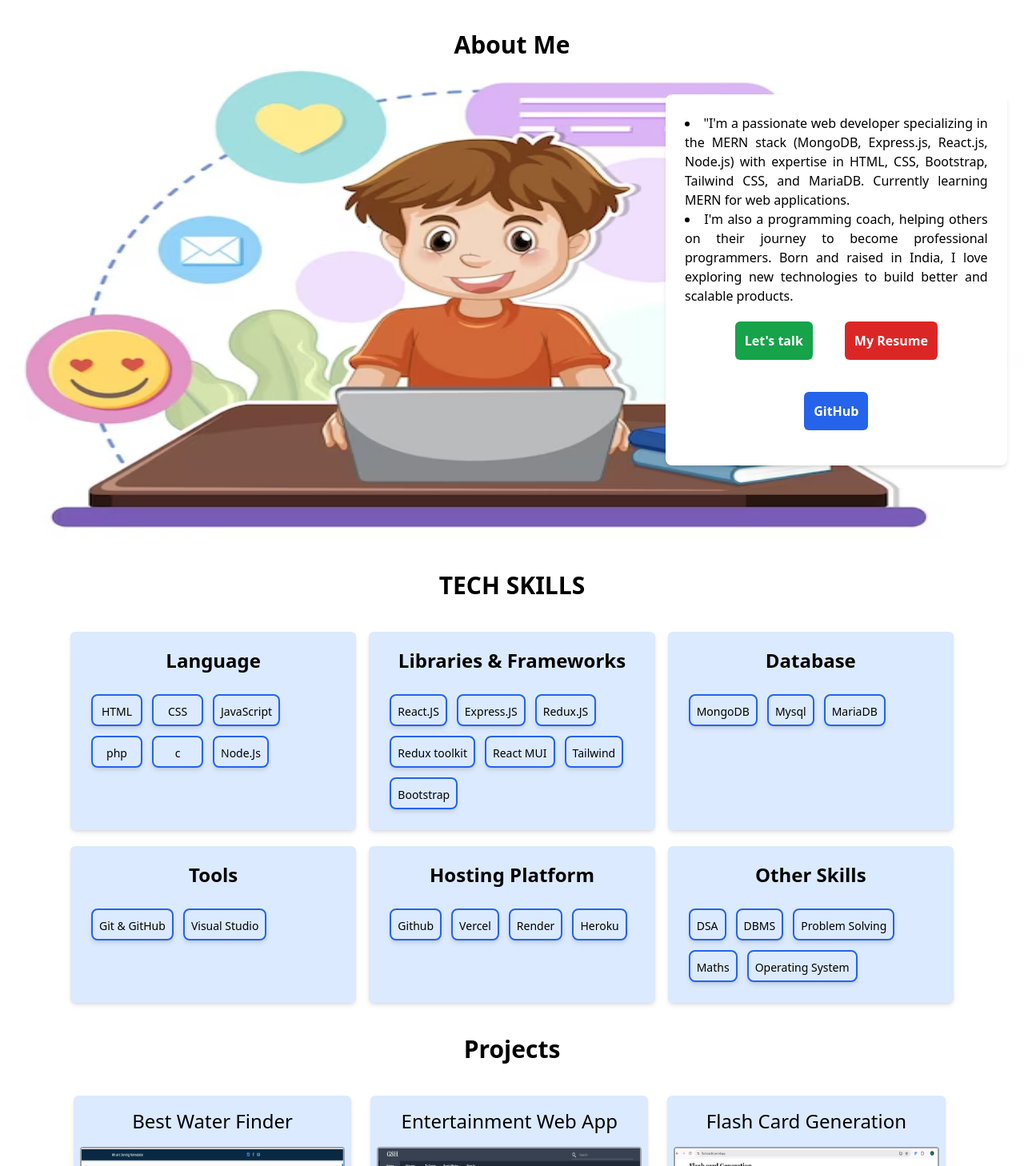
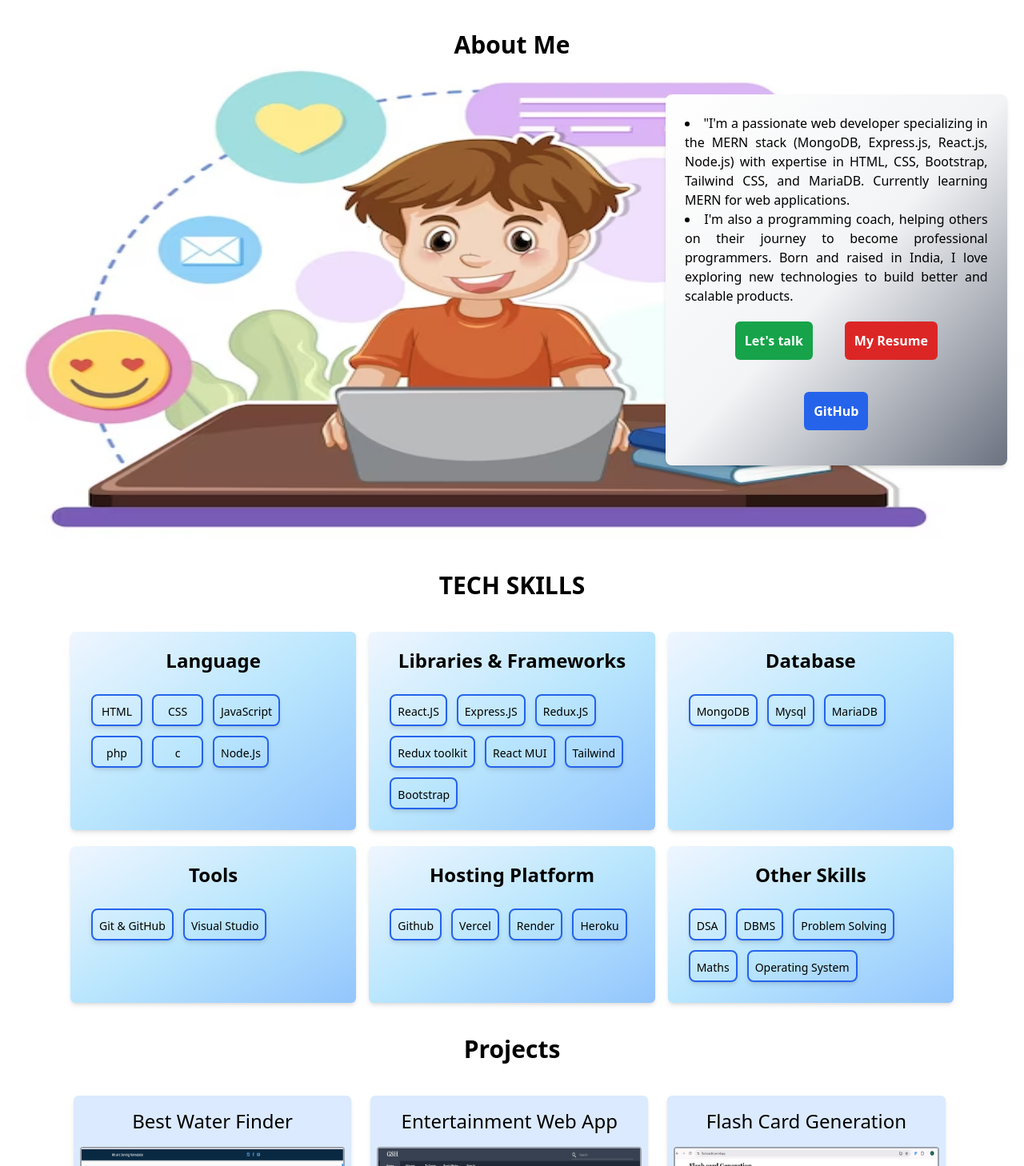
Before and after one commit to dreamboyguru/AboutMe, a React (Create React App) app: page / in a window 1280 px wide. Shown: the part 672-2130 px from the top of the page at 80% size. Built offline with nearby package versions, Linux system fonts and the light colour scheme.

Commit message:
add some css

```diff
--- a/src/components/About.js
+++ b/src/components/About.js
@@ -10,7 +10,7 @@ function About() {
 
         {/* Overlay form */}
         <div className="absolute top-20 left-0 w-1/3 h-full flex items-start ml-[65%] max-lg:ml-[55%] max-lg:w-[45%] max-md:mx-[2.5%] max-lg:top-10 max-md:w-[95%] ">
-          <div className="bg-white p-6 rounded-lg shadow-md">
+          <div className="bg-gradient-to-br from-white via-gray-100 to-gray-500 p-6 rounded-lg shadow-md">
             {/* Form content */}
 
             <form>
--- a/src/components/Contact.js
+++ b/src/components/Contact.js
@@ -6,7 +6,7 @@ function Contact() {
       <div className='h-auto mb-10'>
         <div className='px-52 max-lg:px-10'>
           <h1 className="text-3xl font-bold bg-white my-10">Contact Me</h1>
-          <div className="container flex flex-wrap bg-blue-100 py-16 rounded shadow-lg max-md:p-0">
+          <div className="container flex flex-wrap bg-gradient-to-br from-blue-50 via-blue-50 to-blue-200 py-16 rounded shadow-lg max-md:p-0">
             <div className="container px-4 py-8 flex flex-wrap justify-center max-md:px-1 max-md:w-full">
               <div className="w-full max-w-xs mx-3 mb-4 sm:w-1/6">
                 <a href="mailto:guruhanamannavar676@gmail.com" className="block text-center h-16 pt-5 bg-blue-600 hover:bg-blue-700 text-white font-bold py-2 px-4 rounded shadow-md" target="_blank" rel="noopener noreferrer">Email</a>
--- a/src/components/Footer.js
+++ b/src/components/Footer.js
@@ -3,7 +3,7 @@ import React from 'react'
 function Footer() {
   return (
     <section >
-      <div className='w-full bg-slate-900 text-white h-16 text-2xl max-md:text-lg pt-4'> Made with ❤️ by Gurusidda ©️  2024 </div>
+      <div className='w-full bg-gradient-to-tl from-gray-950 via-gray-800 to-gray-500 text-white h-16 text-2xl max-md:text-lg pt-4'> Made with ❤️ by Gurusidda ©️  2024 </div>
     </section>
   )
 }
--- a/src/components/Header.js
+++ b/src/components/Header.js
@@ -6,7 +6,7 @@ function Header() {
 
 
   return (
-    <nav className="fixed z-30 w-full bg-gray-600">
+    <nav className="fixed z-30 w-full bg-gradient-to-br from-gray-500 via-gray-700 to-gray-500">
       <div className="max-w-7xl mx-auto px-2 sm:px-6 lg:px-8">
         <div className="relative flex items-center justify-between h-16">
           <div className="absolute inset-y-0 left-0 flex items-center sm:hidden">
--- a/src/components/Skill.js
+++ b/src/components/Skill.js
@@ -9,7 +9,7 @@ function Skill() {
             <h1 className='text-3xl font-bold bg-white my-10 '>TECH SKILLS</h1>
           </div>
           <div className='flex flex-row max-md:flex-wrap justify-between pb-5'>
-            <div className='w-full md:w-1/3 pt-5 text-2xl rounded-md md:mx-2 lg:mx-2 max-md:mb-10 bg-blue-100 shadow-md'>
+            <div className='w-full md:w-1/3 pt-5 text-2xl rounded-md md:mx-2 lg:mx-2 max-md:mb-10 bg-gradient-to-br from-blue-50 via-sky-200 to-blue-300 shadow-md'>
               <div className='font-bold'>Language</div>
               <div className='flex flex-wrap p-5 md:p-5 text-lg '>
                 <div className='border-2 py-1 px-2 rounded-lg m-1.5 min-w-16 border-blue-600 hover:bg-blue-600 shadow-md'>
@@ -32,7 +32,7 @@ function Skill() {
                 </div>
               </div>
             </div>
-            <div className='w-full md:w-1/3 pt-5 text-2xl rounded-md md:mx-2 lg:mx-2 max-md:mb-10 bg-blue-100 shadow-md'>
+            <div className='w-full md:w-1/3 pt-5 text-2xl rounded-md md:mx-2 lg:mx-2 max-md:mb-10 bg-gradient-to-br from-blue-50 via-sky-200 to-blue-300 shadow-md'>
               <div className='font-bold'>Libraries & Frameworks</div>
               <div className='flex flex-wrap p-5 md:p-5 text-lg'>
                 <div className='border-2 py-1 px-2 rounded-lg m-1.5 border-blue-600 hover:bg-blue-600 shadow-md'>
@@ -59,7 +59,7 @@ function Skill() {
 
               </div>
             </div>
-            <div className='w-full md:w-1/3 pt-5 text-2xl rounded-md md:mx-2 lg:mx-2 max-md:mb-10 bg-blue-100 shadow-md'>
+            <div className='w-full md:w-1/3 pt-5 text-2xl rounded-md md:mx-2 lg:mx-2 max-md:mb-10 bg-gradient-to-br from-blue-50 via-sky-200 to-blue-300 shadow-md'>
               <div className='font-bold'>Database</div>
               <div className='flex flex-wrap p-5 md:p-5 text-lg'>
                 <div className='border-2 py-1 px-2 rounded-lg m-1.5 border-blue-600 hover:bg-blue-600 shadow-md'>
@@ -77,7 +77,7 @@ function Skill() {
           </div>
 
           <div className='flex flex-row max-md:flex-wrap justify-between'>
-            <div className='w-full md:w-1/3 pt-5 text-2xl rounded-md md:mx-2 lg:mx-2 max-md:mb-10 bg-blue-100 shadow-md'>
+            <div className='w-full md:w-1/3 pt-5 text-2xl rounded-md md:mx-2 lg:mx-2 max-md:mb-10 bg-gradient-to-br from-blue-50 via-sky-200 to-blue-300 shadow-md'>
               <div className='font-bold'>Tools</div>
               <div className='flex flex-wrap p-5 md:p-5 text-lg'>
                 <div className='border-2 py-1 px-2 rounded-lg m-1.5 border-blue-600 hover:bg-blue-600 shadow-md'>
@@ -88,7 +88,7 @@ function Skill() {
                 </div>
               </div>
             </div>
-            <div className='w-full md:w-1/3 pt-5 text-2xl rounded-md md:mx-2 lg:mx-2 max-md:mb-10 bg-blue-100 shadow-md'>
+            <div className='w-full md:w-1/3 pt-5 text-2xl rounded-md md:mx-2 lg:mx-2 max-md:mb-10 bg-gradient-to-br from-blue-50 via-sky-200 to-blue-300 shadow-md'>
               <div className='font-bold'>Hosting Platform</div>
               <div className='flex flex-wrap p-5 md:p-5 text-lg'>
                 <div className='border-2 py-1 px-2 rounded-lg m-1.5 border-blue-600 hover:bg-blue-600 shadow-md'>
@@ -106,7 +106,7 @@ function Skill() {
 
               </div>
             </div>
-            <div className='w-full md:w-1/3 pt-5 text-2xl rounded-md md:mx-2 lg:mx-2 bg-blue-100 shadow-md'>
+            <div className='w-full md:w-1/3 pt-5 text-2xl rounded-md md:mx-2 lg:mx-2 bg-gradient-to-br from-blue-50 via-sky-200 to-blue-300 shadow-md'>
               <div className='font-bold'>Other Skills</div>
               <div className='flex flex-wrap p-5 md:p-5 text-lg'>
                 <div className='border-2 py-1 px-2 rounded-lg m-1.5 border-blue-600 hover:bg-blue-600 shadow-md'>
```
